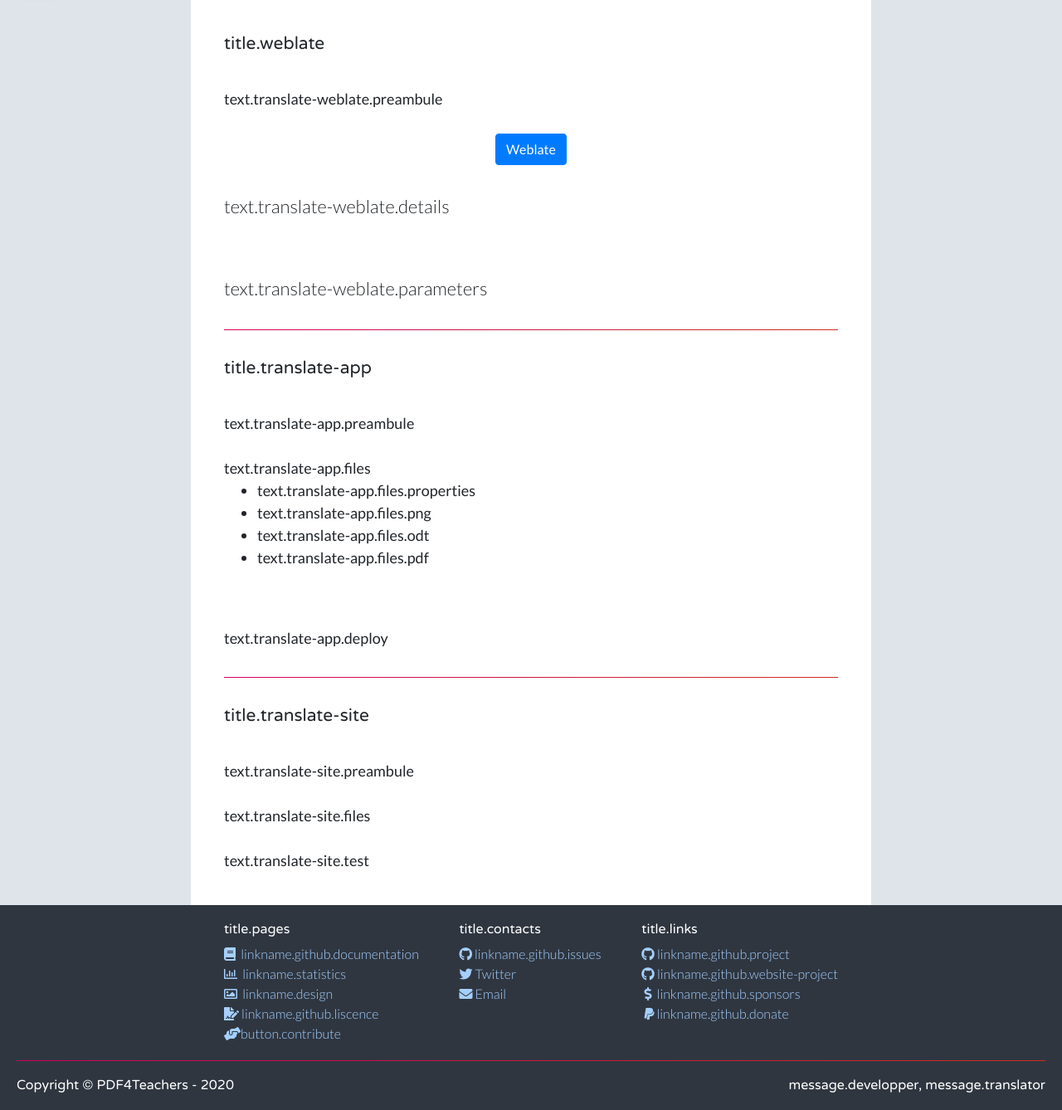
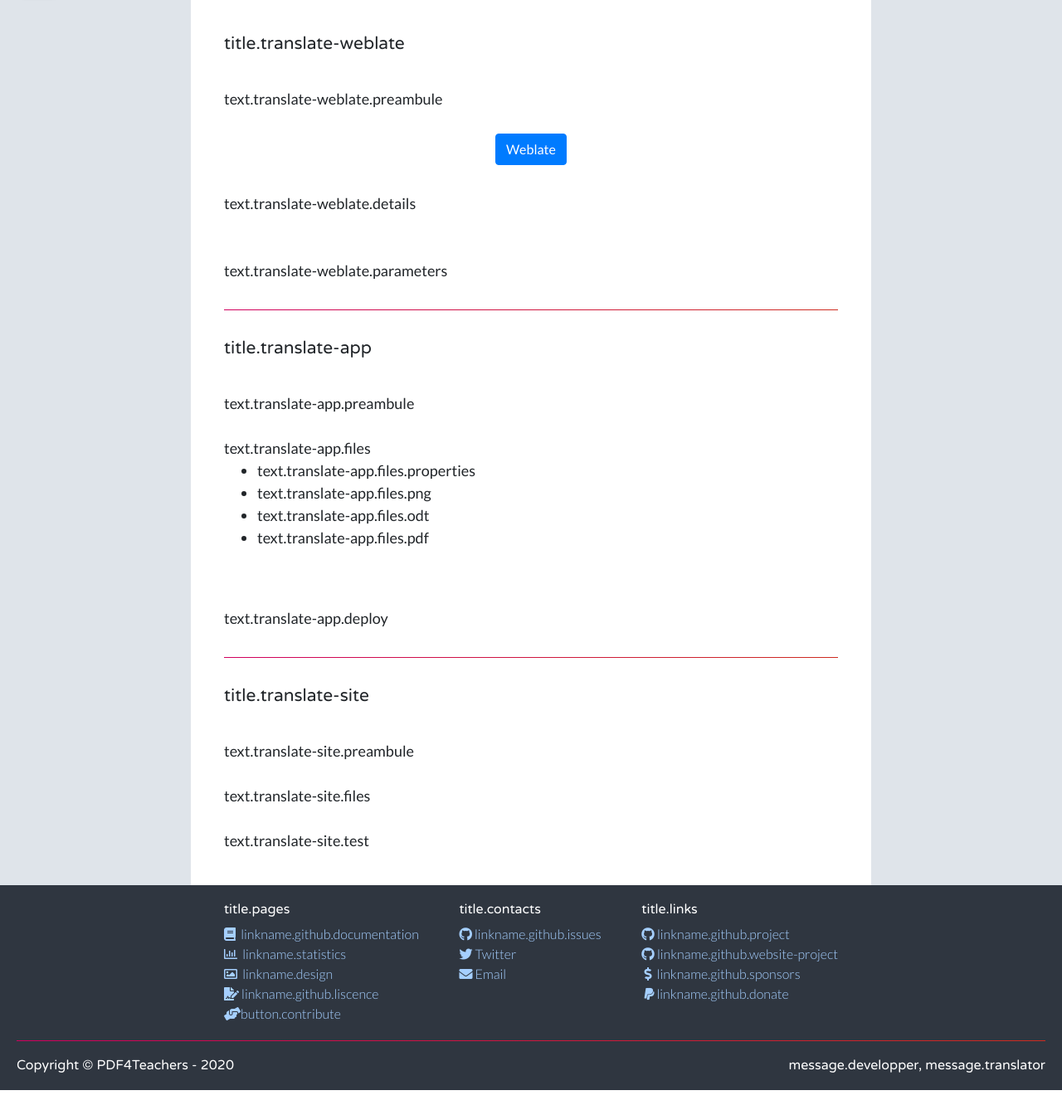
Before and after one commit to ClementGre/PDF4Teachers-Website, a PHP site: page /Contribute/ in a window 1280 px wide. Shown: the part 70-1408 px from the top of the page at 83% size. After the commit the page ends 1384 px from the top, so only its background shows below. Run offline with PHP 8.4, Linux system fonts and the light colour scheme; data that the repository does not hold is empty; some libraries are stand-ins or nearby versions.

Commit message:
Update contribute page
Took 4 minutes

```diff
--- a/Contribute/index.php
+++ b/Contribute/index.php
@@ -36,14 +36,14 @@
 	<main>
 
 		<div class="info">
-			<h2><?= t("title.weblate") ?></h2><br/>
+			<h2><?= t("title.translate-weblate") ?></h2><br/>
 			<p>
 				<?= t("text.translate-weblate.preambule") ?><br/><br/>
-
-				<div style="text-align: center;">
-					<a class="btn btn-primary" href="https://weblate.pdf4teachers.org/projects/" target="_blank" role="button">Weblate</a><br/><br/>
-				</div>
-
+			</p>
+			<div style="text-align: center;">
+				<a class="btn btn-primary" href="https://weblate.pdf4teachers.org/projects/" target="_blank" role="button">Weblate</a><br/><br/>
+			</div>
+			<p>
 				<?= t("text.translate-weblate.details") ?><br/><br/><br/>
 				<?= t("text.translate-weblate.parameters") ?>
 			</p>
```
Also changed, not shown: 3 other files.
